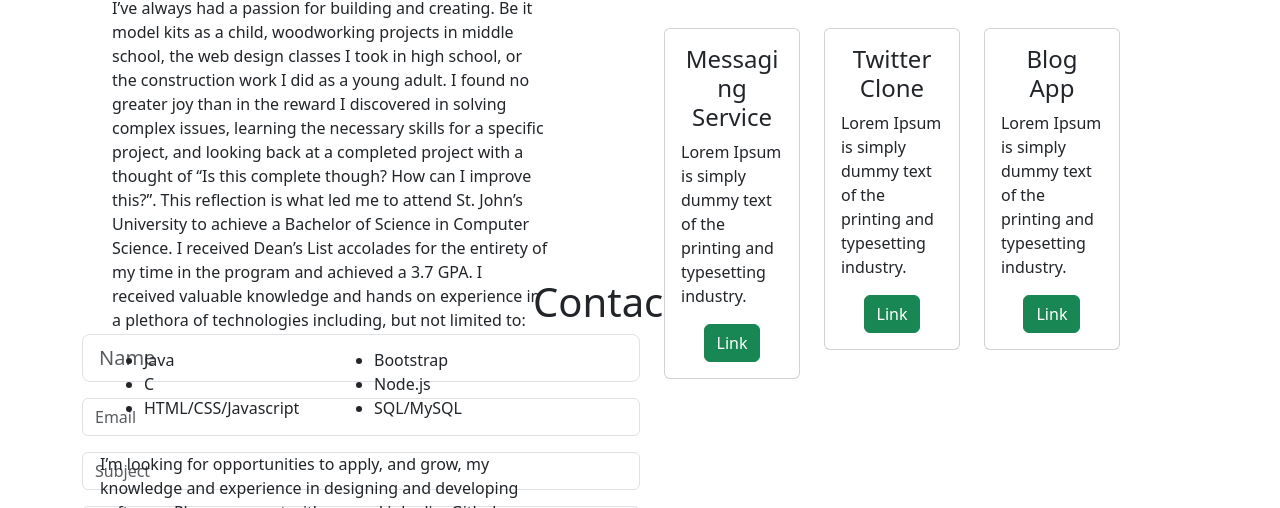
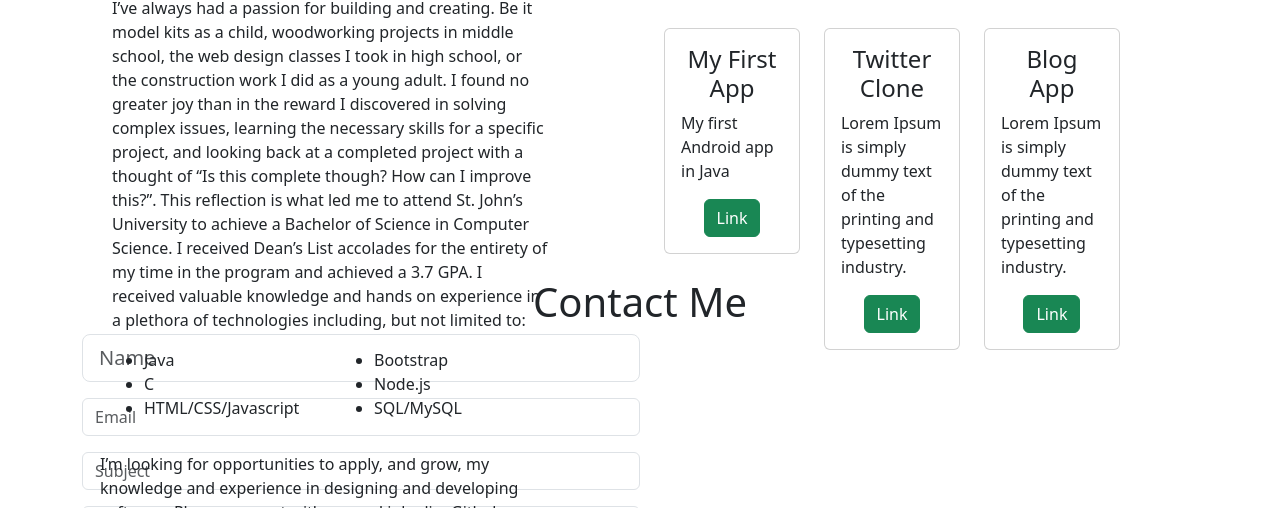
Before and after one commit to KHenkel95/portfolioSite, a plain HTML site: page index.html in a window 1280 px wide. Shown: the part 602-1110 px from the top of the page. Drawn offline with nearby package versions, Linux system fonts and the light colour scheme.

Commit message:
fix: Added My First App to Projects section and added working link to Github

```diff
--- a/index.html
+++ b/index.html
@@ -112,10 +112,10 @@
                             <div class="col-lg-4 mt-4">
                                 <div class="card">
                                     <div class="card-body">
-                                        <h4 class="card-title">Messaging Service</h4>
-                                        <p class="card-text">Lorem Ipsum is simply dummy text of the printing and typesetting industry.</p>
+                                        <h4 class="card-title">My First App</h4>
+                                        <p class="card-text">My first Android app in Java</p>
                                         <div class="text-center">
-                                            <a href="#" class="btn btn-success">Link</a>
+                                            <a href="https://github.com/KHenkel95/My-First-App" class="btn btn-success">Link</a>
                                         </div>
                                     </div>
                                 </div>
```
